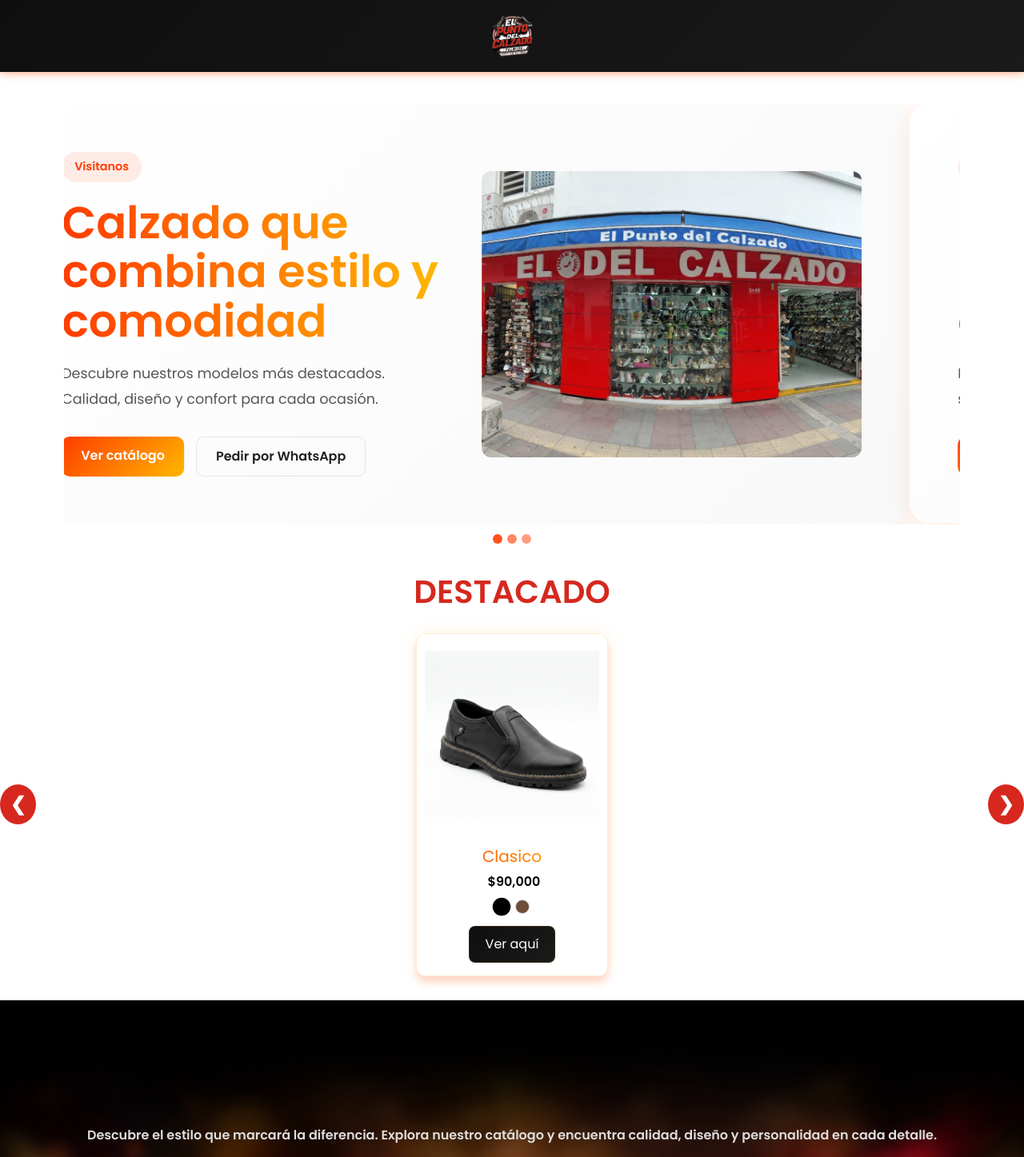
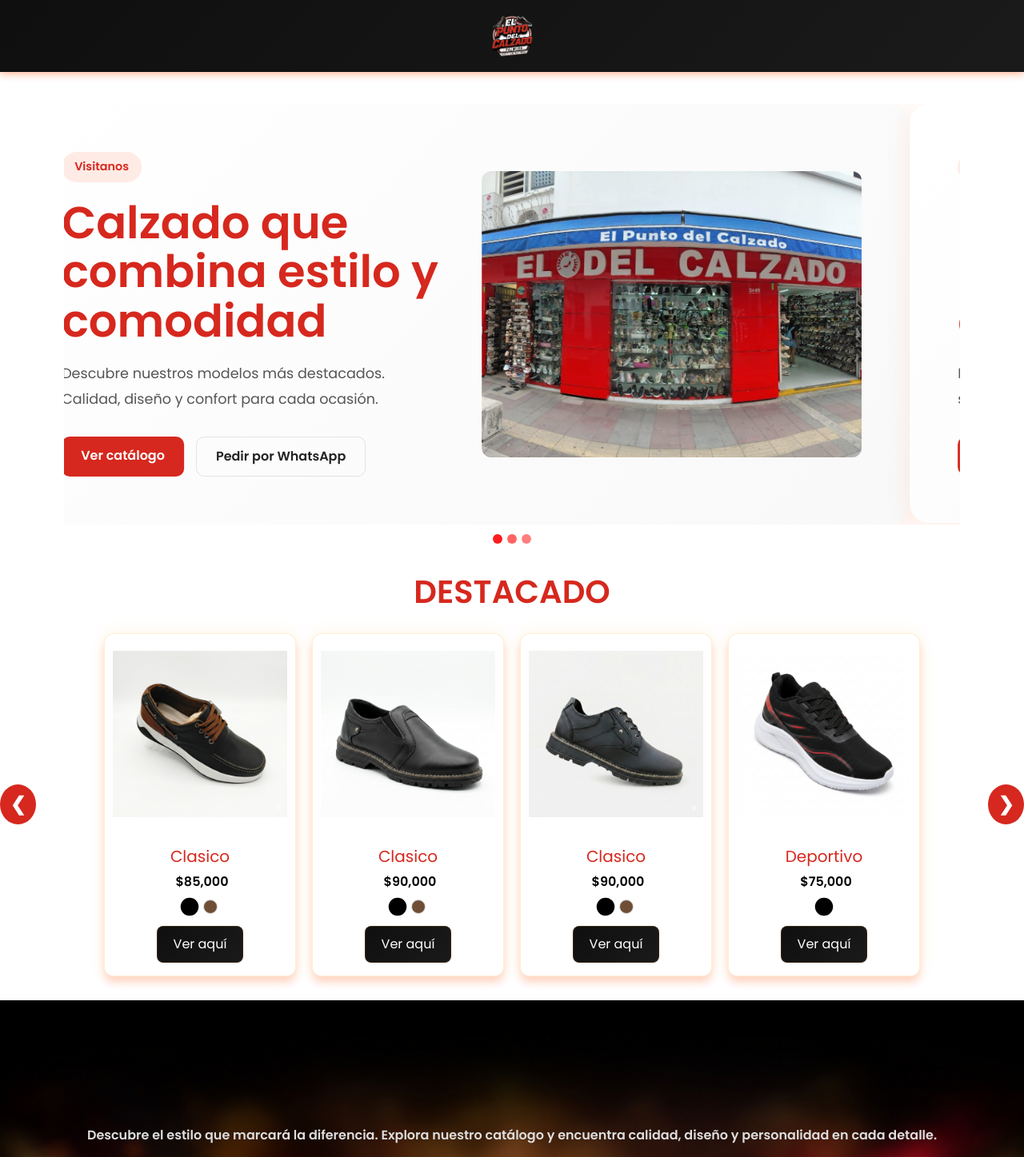
Before and after one commit to Deivid2005/vite-project, a Vue app: page / in a window 1280 px wide. Shown: the top 1447 px of the page at 80% size. Built offline with nearby package versions, Linux system fonts and the light colour scheme.

Commit message:
actualizacion 2

```diff
--- a/src/components/Slider.vue
+++ b/src/components/Slider.vue
@@ -232,7 +232,7 @@
     font-size: .9rem;
     font-weight: 600;
 
-    color: #ff3c00;
+    color: #D6281E;
 
     background: rgba(255,60,0,.1);
 
@@ -247,14 +247,8 @@
 
     margin-bottom: 20px;
 
-    background: linear-gradient(
-        90deg,
-        #ff3c00,
-        #ffb700
-    );
+    color:#D6281E;
 
-    -webkit-background-clip: text;
-    -webkit-text-fill-color: transparent;
 }
 
 .heroText p{
@@ -283,11 +277,7 @@
 
     color: white;
 
-    background: linear-gradient(
-        135deg,
-        #ff3c00,
-        #ffb700
-    );
+    background: #D6281E;
 
     font-weight: 600;
 
@@ -356,7 +346,7 @@
 
     border-radius: 50%;
 
-    background-color: #ff3c00 !important;
+    background-color: red !important;
 }
 
 @media (max-width: 768px){
--- a/src/components/Ubicacion.vue
+++ b/src/components/Ubicacion.vue
@@ -45,6 +45,7 @@
   font-size: 3rem;
   margin-bottom: 1rem;
   color: #D6281E;
+  font-weight: bold;
 }
 
 .info p{
--- a/src/data/productos.js
+++ b/src/data/productos.js
@@ -67,7 +67,7 @@ export const productos = [
 
         envio: true,
 
-        destacado: false
+        destacado: true
     },
 
     {
@@ -203,7 +203,9 @@ export const productos = [
 
         disponible: true,
 
-        envio: true
+        envio: true,
+
+        destacado: true
     },
     {
         id: 4,
@@ -259,7 +261,9 @@ export const productos = [
 
         disponible: true,
 
-        envio: true
+        envio: true,
+
+        destacado: true
     },
     {
         id: 5,
--- a/src/pages/OnePage.vue
+++ b/src/pages/OnePage.vue
@@ -262,7 +262,7 @@ Explora nuestro catálogo y encuentra calidad, diseño y personalidad en cada de
 <style scoped>
 
 .layout{
-    min-height: 100vh;
+    min-height: 100dvh;
     margin: 0;
     padding: 0;
     display: flex;
@@ -386,9 +386,7 @@ margin: 3px;
 
 
 .card h5{
-    background: linear-gradient(90deg, #ff3c00, #ffb700);
-    -webkit-background-clip: text;
-    -webkit-text-fill-color: transparent;
+    color: #D6281E;
 }
 
 .card p{
```
